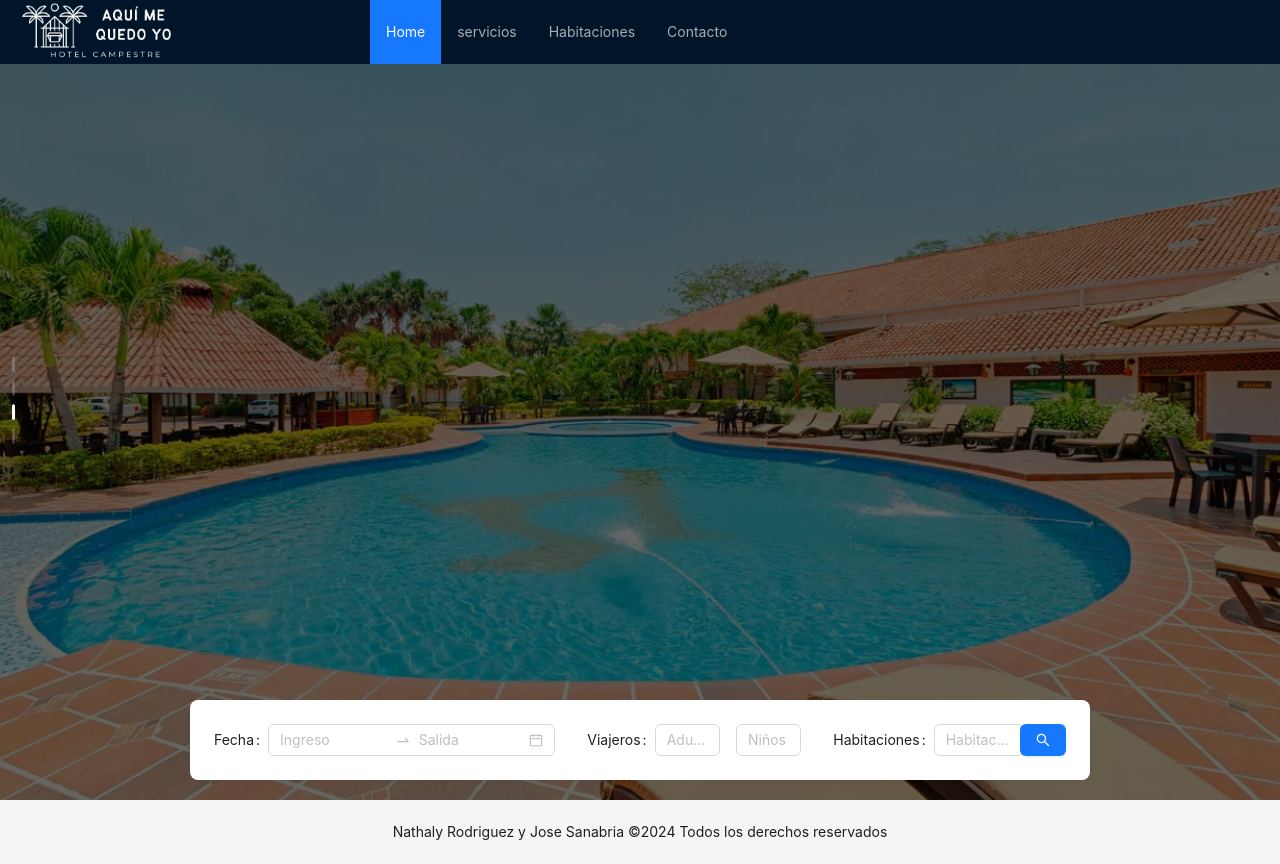
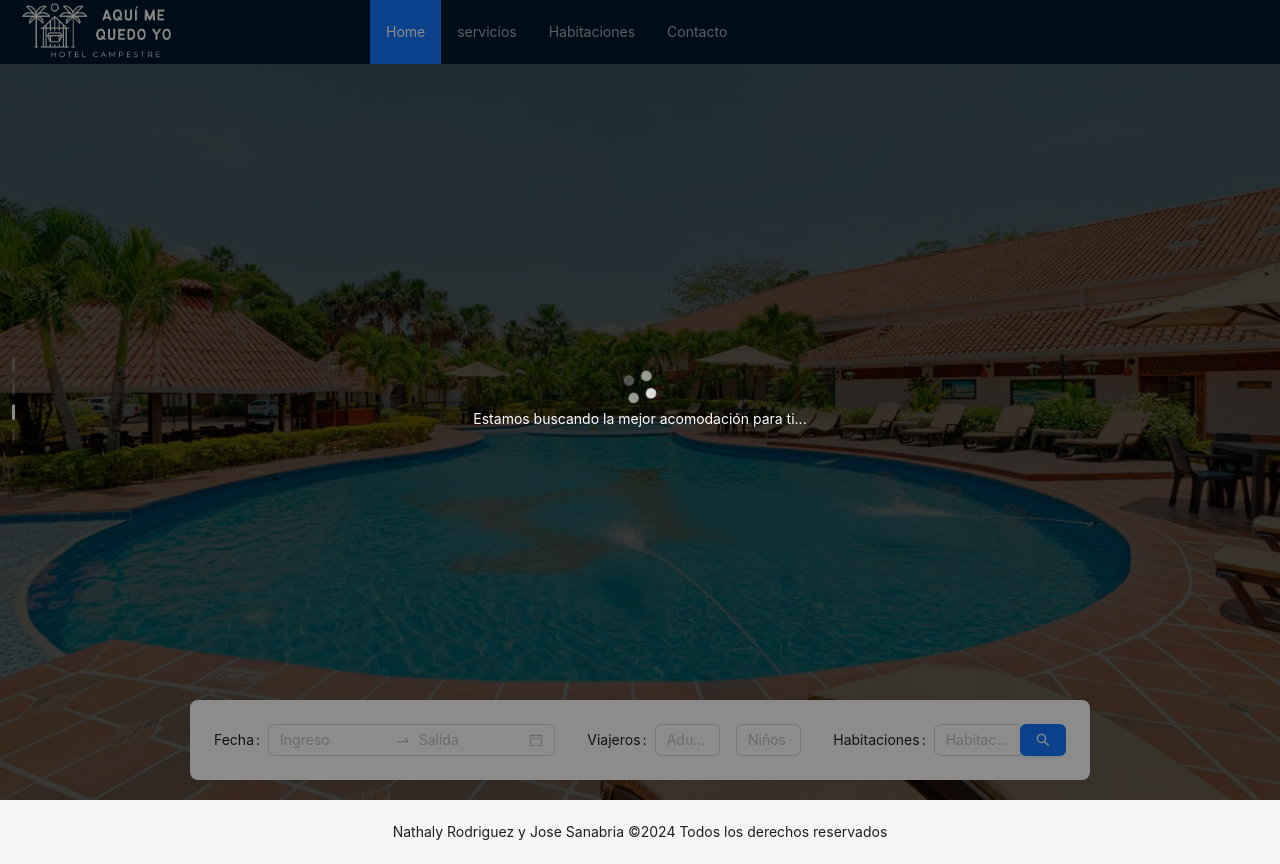
Before and after one commit to JohanViancha/aqui_me_quedo_yo_hotel, a React (Vite) app: page / in a window 1280 px wide. Both pictures are taken after typing "Sample", "Sample", "Sample", "Sample", "Sample" into the empty fields and a click on the button 1043 px from the left and 740 px from the top of the page. Built offline with nearby package versions, Linux system fonts and the light colour scheme.

Commit message:
add search

```diff
--- a/src/components/Buscador/Buscador.tsx
+++ b/src/components/Buscador/Buscador.tsx
@@ -2,7 +2,7 @@ import { SearchOutlined } from "@ant-design/icons";
 import { Button, Card, DatePicker, Form, InputNumber, Space } from "antd";
 import React from "react";
 
-const Buscador = ({entryExit}) => {
+const Buscador = ({ onClickSearch }) => {
   const { RangePicker } = DatePicker;
   const dateFormat = "DD/MM/YYYY";
 
@@ -15,7 +15,6 @@ const Buscador = ({entryExit}) => {
             renderExtraFooter={() => "extra footer"}
             format={dateFormat}
             style={{ width: "100%" }}
-            value={entryExit}
           />
         </Form.Item>
 
@@ -40,7 +39,7 @@ const Buscador = ({entryExit}) => {
 
         <Form.Item className="form-reservation__item">
           <Space>
-            <Button type="primary" htmlType="submit">
+            <Button type="primary" htmlType="submit" onClick={onClickSearch}>
               <SearchOutlined />
             </Button>
           </Space>
--- a/src/pages/Home/Home.jsx
+++ b/src/pages/Home/Home.jsx
@@ -1,16 +1,12 @@
-import {
-  Carousel,
-  Layout,
-  Menu
-} from "antd";
+import { Carousel, Layout, Spin, Menu } from "antd";
 import hotel1 from "../../../public/hotel_1.jpg";
 import hotel2 from "../../../public/hotel_2.jpg";
 import hotel3 from "../../../public/hotel_3.jpg";
 import hotel4 from "../../../public/hotel_4.jpg";
 import logo3 from "../../../public/logo3.png";
-
 import "./Home.css";
 import Buscador from "../../components/Buscador/Buscador";
+import { useState } from "react";
 
 const { Header, Content, Footer } = Layout;
 
@@ -33,8 +29,13 @@ const menuItems = [
   },
 ];
 
+const Home = () => {
+  const [isSpin, setIsSpin] = useState(false);
 
-const Home = () => {
+  const searchRooms = () => {
+    setIsSpin(true)
+  };
+
   return (
     <Layout>
       <Header className="header">
@@ -71,9 +72,7 @@ const Home = () => {
           </Carousel>
         </div>
 
-        <Buscador/>
-
-
+        <Buscador onClickSearch={searchRooms} />
       </Content>
 
       <section></section>
@@ -85,6 +84,13 @@ const Home = () => {
         Nathaly Rodriguez y Jose Sanabria ©{new Date().getFullYear()} Todos los
         derechos reservados
       </Footer>
+
+      <Spin
+        spinning={isSpin}
+        fullscreen
+        size="large"
+        tip="Estamos buscando la mejor acomodación para ti..."
+      />
     </Layout>
   );
 };
```
